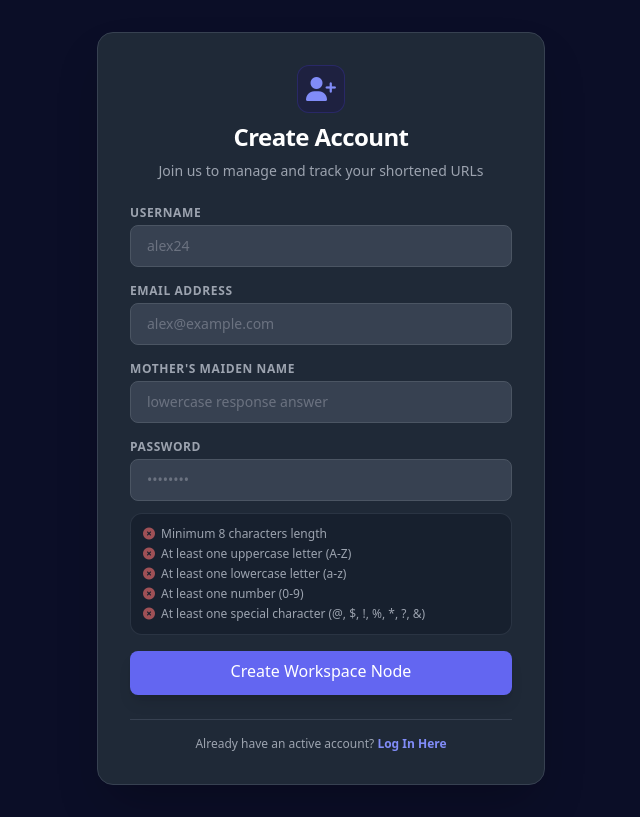
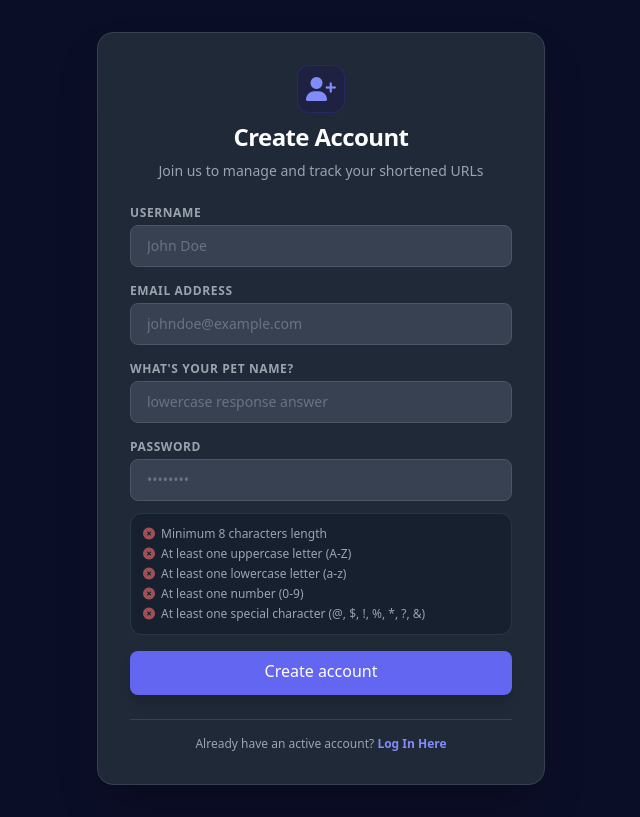
Before and after one commit to komal-gacchi/url-shortener, a Flask app: page /register in a window 1280 px wide. Shown: the whole page, without its empty margins (319-959 px from the left). Run offline with Flask 3, Linux system fonts and the light colour scheme; some libraries are stand-ins or nearby versions.

Commit message:
Update register.html

```diff
--- a/templates/register.html
+++ b/templates/register.html
@@ -32,16 +32,16 @@
         <form action="/register" method="POST" class="space-y-4">
             <div>
                 <label class="block text-xs font-semibold uppercase text-gray-400 mb-1 tracking-wider">Username</label>
-                <input type="text" name="username" value="{{ username or '' }}" required placeholder="alex24" class="w-full px-4 py-2.5 bg-gray-700 border border-gray-600 rounded-lg text-white text-sm focus:outline-none focus:ring-2 focus:ring-indigo-500 placeholder-gray-500 transition">
+                <input type="text" name="username" value="{{ username or '' }}" required placeholder="John Doe" class="w-full px-4 py-2.5 bg-gray-700 border border-gray-600 rounded-lg text-white text-sm focus:outline-none focus:ring-2 focus:ring-indigo-500 placeholder-gray-500 transition">
             </div>
 
             <div>
                 <label class="block text-xs font-semibold uppercase text-gray-400 mb-1 tracking-wider">Email Address</label>
-                <input type="email" name="email" value="{{ email or '' }}" required placeholder="alex@example.com" class="w-full px-4 py-2.5 bg-gray-700 border border-gray-600 rounded-lg text-white text-sm focus:outline-none focus:ring-2 focus:ring-indigo-500 placeholder-gray-500 transition">
+                <input type="email" name="email" value="{{ email or '' }}" required placeholder="johndoe@example.com" class="w-full px-4 py-2.5 bg-gray-700 border border-gray-600 rounded-lg text-white text-sm focus:outline-none focus:ring-2 focus:ring-indigo-500 placeholder-gray-500 transition">
             </div>
 
             <div>
-                <label class="block text-xs font-semibold uppercase text-gray-400 mb-1 tracking-wider">Mother's Maiden Name</label>
+                <label class="block text-xs font-semibold uppercase text-gray-400 mb-1 tracking-wider">What's your pet name?</label>
                 <input type="text" name="security_answer" required placeholder="lowercase response answer" class="w-full px-4 py-2.5 bg-gray-700 border border-gray-600 rounded-lg text-white text-sm focus:outline-none focus:ring-2 focus:ring-indigo-500 placeholder-gray-500 transition">
             </div>
 
@@ -58,7 +58,7 @@
                 </div>
             </div>
 
-            <button type="submit" class="w-full bg-[#6366f1] text-white py-3 rounded-lg font-medium hover:bg-indigo-700 shadow-lg transition pt-2">Create Workspace Node</button>
+            <button type="submit" class="w-full bg-[#6366f1] text-white py-3 rounded-lg font-medium hover:bg-indigo-700 shadow-lg transition pt-2">Create account</button>
         </form>
 
         <div class="text-center border-t border-gray-700 pt-4 text-xs text-gray-400">
```
